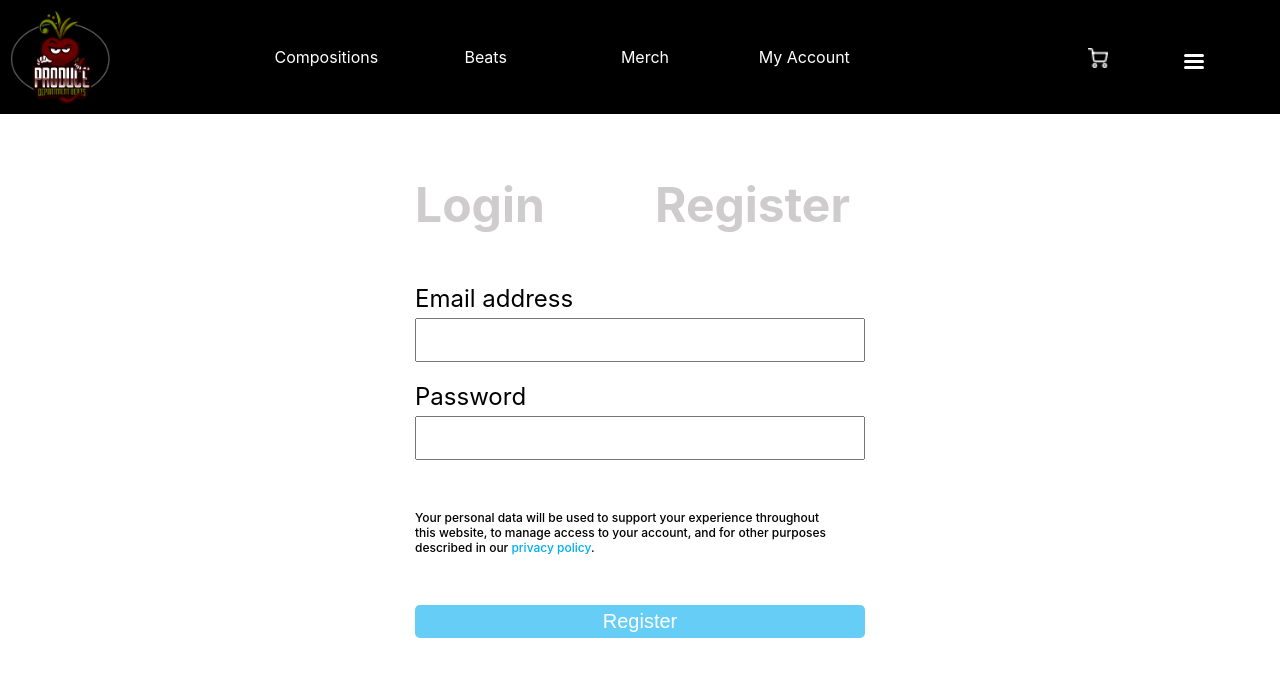
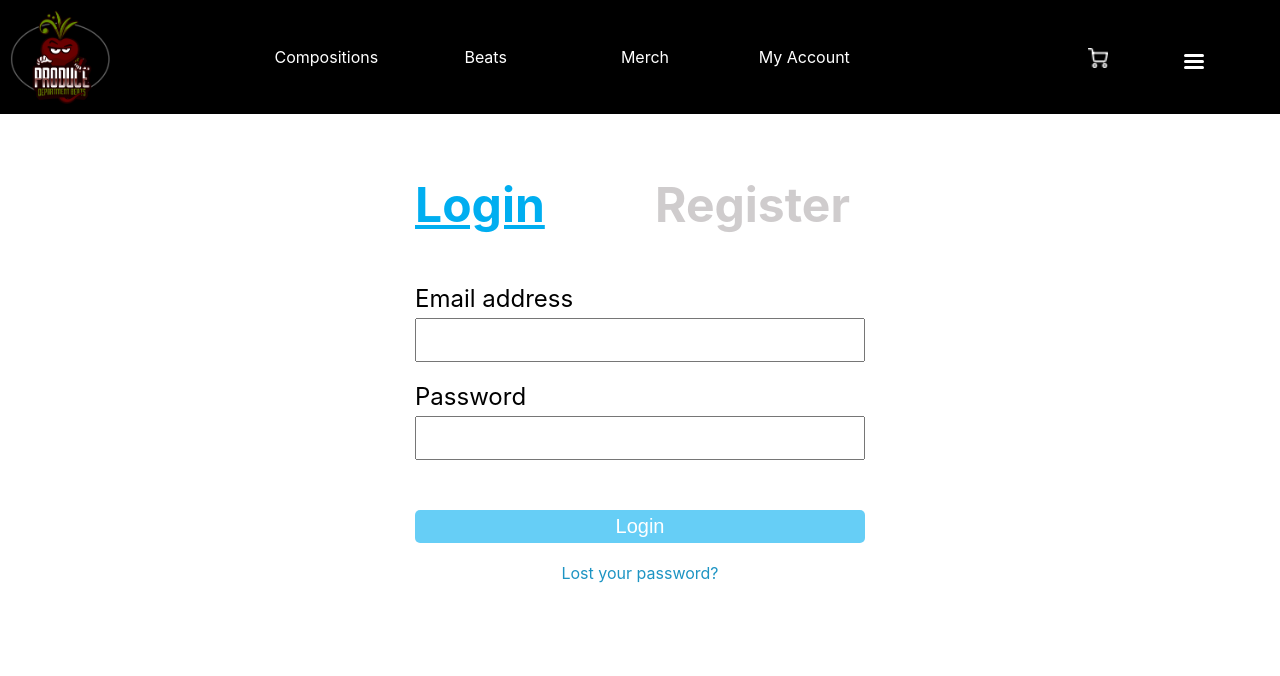
Before and after one commit to vernonsyncere/pdbeats, a React (Create React App) app in the folder client/: page / in a window 1280 px wide. Shown: the top 676 px of the page. Built offline with nearby package versions, Linux system fonts and the light colour scheme.

Commit message:
changed color on heading and made display a ternary option

```diff
--- a/client/src/components/RegistrationLogin/RegistrationLogin.js
+++ b/client/src/components/RegistrationLogin/RegistrationLogin.js
@@ -4,76 +4,72 @@ import classes from './StyledRegistrationLogin.module.css';
 
 const Registration = (props) => {
 
-   let style  = {
-      color: ""
-   }
 
 
+   const style = {
+      color: "rgb(0, 174, 240)",
+      textDecoration: "underline"
+   };
 
-   let logorReg = true
+   let logorReg = true;
 
    const logOrRegHandler = () => {
-      if ( style.color === "blue"){
-         style  = {
-            color: "grey"
-         }
-      }
-      logorReg = !logorReg
-      console.log("made it", logorReg, style.color)
-   }
+
+   };
    return (
       <div className={ classes.Registration }>
-         {/* <div className={classes.formBox}>
-            <div className={classes.loginReg}>
-               <div className={classes.titles}>
-                  <h2 style={style} onClick={logOrRegHandler}>Login</h2>
+         {logorReg === true
+            ? <div className={ classes.formBox }>
+               <div className={ classes.loginReg }>
+                  <div className={ classes.titles }>
+                     <h2 style={ style } onClick={ logOrRegHandler }>Login</h2>
                   </div>
-               <div className={classes.second}>
+                  <div className={ classes.second }>
                      <h2>Register</h2>
                   </div>
                </div>
-            <form className={classes.formGrid}>
-                  <div className={classes.formSection}>
+               <form className={ classes.formGrid }>
+                  <div className={ classes.formSection }>
                      <label>Email address</label>
-                     <input type="text"/>
+                     <input type="text" />
                   </div>
-                  <div className={classes.formSection}>
+                  <div className={ classes.formSection }>
                      <label>Password</label>
-                     <input type="password"/>
+                     <input type="password" />
                   </div>
 
                   <button type="submit">Login</button>
                </form>
-               <p className={classes.question}>Lost your password?</p>  */}
-               <div className={classes.formBox}>
-            <div className={classes.loginReg}>
-               <div className={classes.titles}>
-                  <h2 style={style} onClick={logOrRegHandler}>Login</h2>
+               <p className={ classes.question }>Lost your password?</p>
             </div>
-               <div className={classes.second}>
-                  <h2>Register</h2>
+            : <div className={ classes.formBox }>
+               <div className={ classes.loginReg }>
+                  <div className={ classes.titles }>
+                     <h2 onClick={ logOrRegHandler }>Login</h2>
+                  </div>
+                  <div className={ classes.second }>
+                     <h2 style={ style }>Register</h2>
                   </div>
                </div>
-            <form className={classes.formGrid}>
-                  <div className={classes.formSection}>
+               <form className={ classes.formGrid }>
+                  <div className={ classes.formSection }>
                      <label>Email address</label>
-                     <input type="text"/>
+                     <input type="text" />
                   </div>
-                  <div className={classes.formSection}>
+                  <div className={ classes.formSection }>
                      <label>Password</label>
-                     <input type="password"/>
+                     <input type="password" />
                   </div>
-                  <p className={classes.disclose}>
+                  <p className={ classes.disclose }>
                      Your personal data will be used to support your experience throughout this website,
-                  to manage access to your account, and for other purposes described in our <span> privacy
-                  policy</span>.
+                     to manage access to your account, and for other purposes described in
+                     our <span> privacy policy</span>.
                   </p>
 
                   <button type="submit">Register</button>
                </form>
-               {/* <p className={classes.question}>Lost your password?</p> */}
-
             </div>
+         }
       </div>
    );
 };
```
Lines whose indentation alone changed are shown as unchanged.
